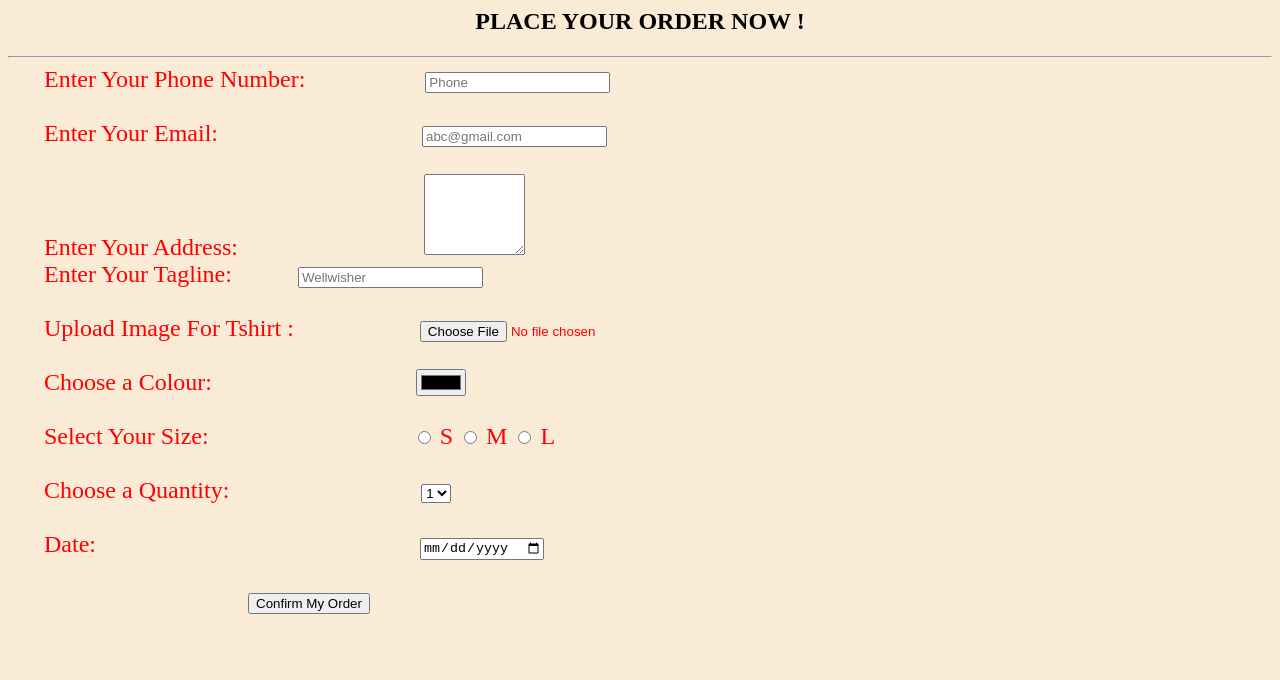
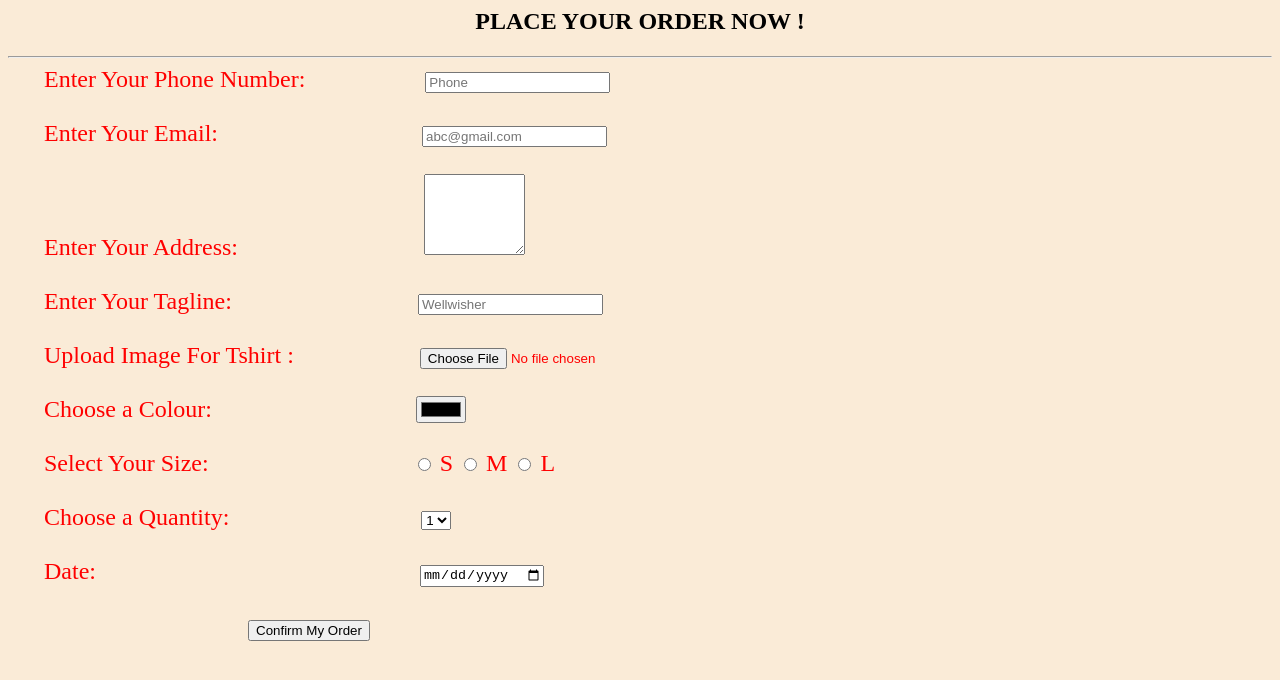
Before and after one commit to vinaysuryarao/assign2, a plain HTML site: page index.html in a window 1280 px wide. Drawn offline with Linux system fonts and the light colour scheme.

Commit message:
Update index.html

```diff
--- a/index.html
+++ b/index.html
@@ -11,8 +11,8 @@
 &nbsp;&nbsp;&nbsp;&nbsp;&nbsp;&nbsp;&nbsp;&nbsp;&nbsp;&nbsp;&nbsp;&nbsp;&nbsp;&nbsp;&nbsp;&nbsp;&nbsp;&nbsp;&nbsp;&nbsp;&nbsp;&nbsp;&nbsp;&nbsp;&nbsp;&nbsp;&nbsp;&nbsp;&nbsp;&nbsp;&nbsp;&nbsp;&nbsp;<input type="email" placeholder="abc@gmail.com" id="email" name="email"><br><br>
 &nbsp;&nbsp;&nbsp;&nbsp;&nbsp;&nbsp;<label for="addr">Enter Your Address:</label>
 &nbsp;&nbsp;&nbsp;&nbsp;&nbsp;&nbsp;&nbsp;&nbsp;&nbsp;&nbsp;&nbsp;&nbsp;&nbsp;&nbsp;&nbsp;&nbsp;&nbsp;&nbsp;&nbsp;&nbsp;&nbsp;&nbsp;&nbsp;&nbsp;&nbsp;&nbsp;&nbsp;&nbsp;&nbsp;&nbsp;<textarea rows="5" cols="10"></textarea>
-<br>&nbsp;&nbsp;&nbsp;&nbsp;&nbsp;&nbsp;<label for="addr">Enter Your Tagline:</label>
-&nbsp;&nbsp;&nbsp;&nbsp;&nbsp;&nbsp;&nbsp;&nbsp;&nbsp;&nbsp;<input type="text" placeholder="Wellwisher" id="tag" name="tag"><br><br>
+<br><br>&nbsp;&nbsp;&nbsp;&nbsp;&nbsp;&nbsp;<label for="addr">Enter Your Tagline:</label>
+&nbsp;&nbsp;&nbsp;&nbsp;&nbsp;&nbsp;&nbsp;&nbsp;&nbsp;&nbsp;&nbsp;&nbsp;&nbsp;&nbsp;&nbsp;&nbsp;&nbsp;&nbsp;&nbsp;&nbsp;&nbsp;&nbsp;&nbsp;&nbsp;&nbsp;&nbsp;&nbsp;&nbsp;&nbsp;&nbsp;<input type="text" placeholder="Wellwisher" id="tag" name="tag"><br><br>
 &nbsp;&nbsp;&nbsp;&nbsp;&nbsp;&nbsp;<label for="myfile">Upload Image For Tshirt :</label>
 &nbsp;&nbsp;&nbsp;&nbsp;&nbsp;&nbsp;&nbsp;&nbsp;&nbsp;&nbsp;&nbsp;&nbsp;&nbsp;&nbsp;&nbsp;&nbsp;&nbsp;&nbsp;&nbsp;&nbsp;<input type="file" id="myfile" name="Choose File"><br><br>
 &nbsp;&nbsp;&nbsp;&nbsp;&nbsp;&nbsp;<label for="color">Choose a Colour:</label>
```
